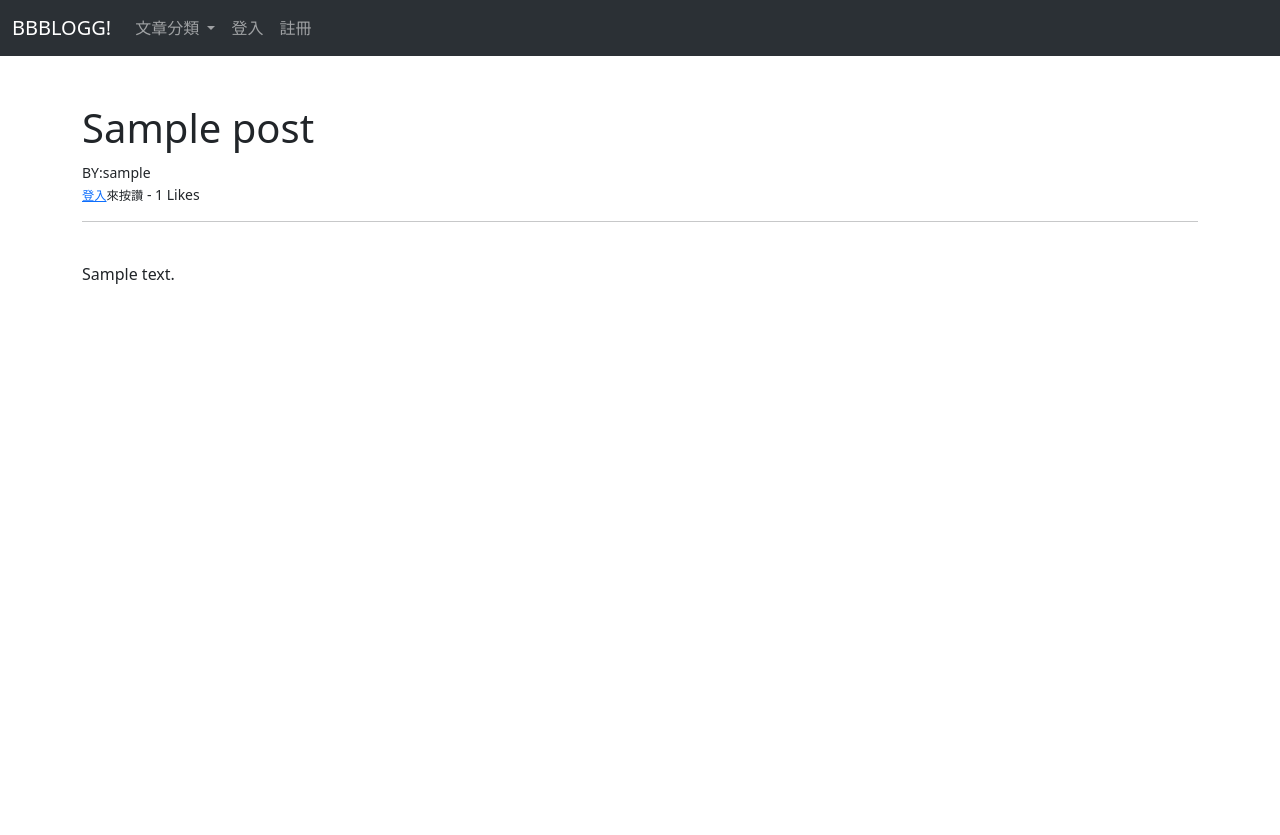
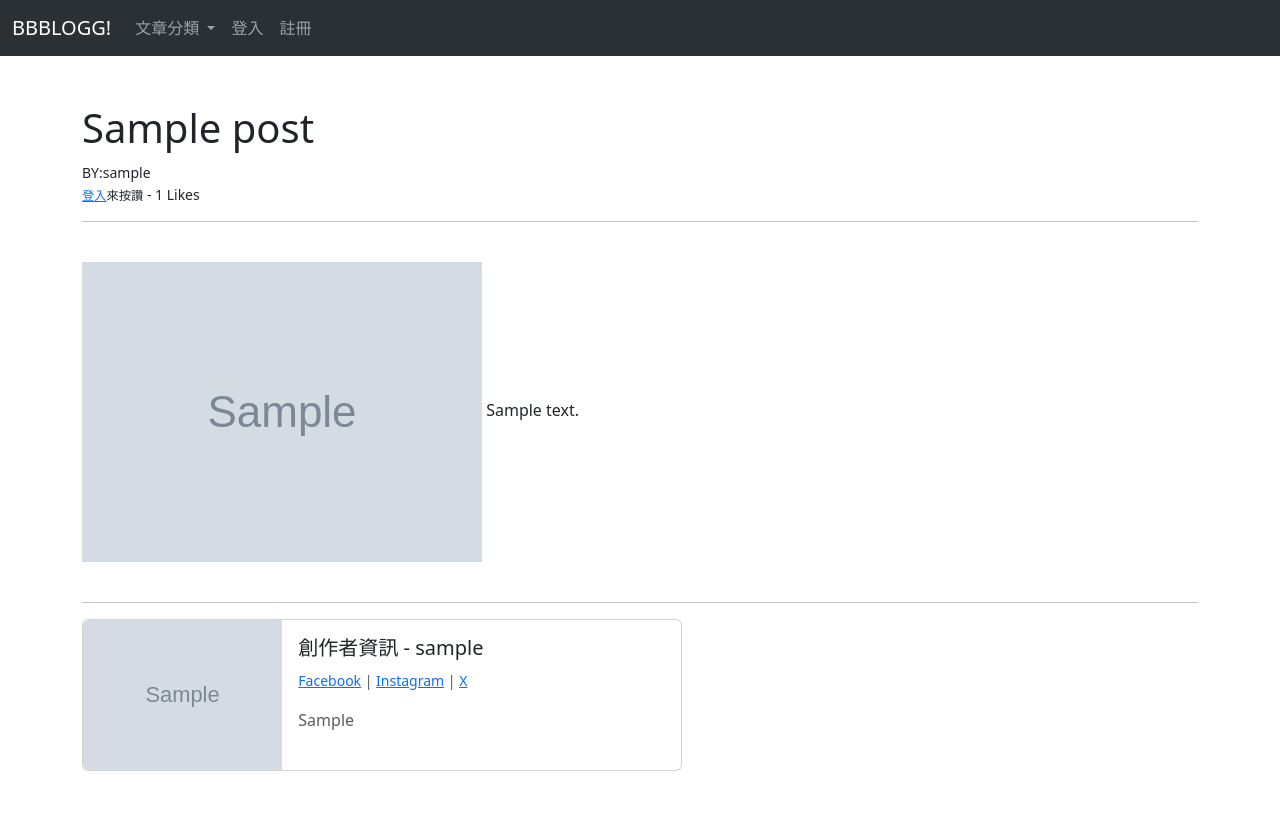
Before and after one commit to jimmy81726/blog_django, a Django app: page /article-detail/1 in a window 1280 px wide. Before the commit the page ends 284 px from the top, so only its background shows below. Run offline with Django 4.2, Linux system fonts and the light colour scheme; tables that the repository leaves empty hold one stand-in row (values such as "Sample post"); grey boxes marked "Sample" are stand-in pictures; some libraries are stand-ins or nearby versions.

Commit message:
profilecard寫好

```diff
--- a/blog/settings.py
+++ b/blog/settings.py
@@ -124,6 +124,9 @@ USE_TZ = True
 STATIC_URL = "static/"
 STATIC_ROOT = os.path.join(BASE_DIR, "staticfiles")
 
+MEDIA_URL = "media/"
+MEDIA_ROOT = os.path.join(BASE_DIR, "media")
+
 # Default primary key field type
 # https://docs.djangoproject.com/en/4.2/ref/settings/#default-auto-field
 
--- a/blog/urls.py
+++ b/blog/urls.py
@@ -14,6 +14,8 @@ Including another URLconf
     1. Import the include() function: from django.urls import include, path
     2. Add a URL to urlpatterns:  path('blog/', include('blog.urls'))
 """
+from django.conf import settings
+from django.conf.urls.static import static
 from django.contrib import admin
 from django.urls import path, include
 from user.views import PasswordChange
@@ -25,4 +27,4 @@ urlpatterns = [
     path("user/", include("user.urls")),
     # 沒辦法改UserChangeForm的改密碼的連結,只好土法煉鋼照內部的設定增加這個url
     path("<int:id>/password/", PasswordChange.as_view(), name="password"),
-]
+] + static(settings.MEDIA_URL, document_root=settings.MEDIA_ROOT)
--- a/post_comment/admin.py
+++ b/post_comment/admin.py
@@ -1,5 +1,6 @@
 from django.contrib import admin
-from .models import Post, Category
+from .models import Post, Category, ProfileCard
 
 admin.site.register(Post)
 admin.site.register(Category)
+admin.site.register(ProfileCard)
--- a/post_comment/forms.py
+++ b/post_comment/forms.py
@@ -15,7 +15,7 @@ class PostForm(forms.ModelForm):
     # 在Meta下寫是針對內部已有的更新
     class Meta:
         model = Post
-        fields = ("title", "author", "category", "content")
+        fields = ("title", "author", "category", "images", "content")
         widgets = {
             "title": forms.TextInput(
                 attrs={"class": "form-control", "placeholder": "請輸入標題"}
@@ -41,6 +41,7 @@ class PostForm(forms.ModelForm):
             "author": "作者",
             "category": "文章類型",
             "content": "內容",
+            "images": "開頭圖片",
         }
 
 
--- a/post_comment/models.py
+++ b/post_comment/models.py
@@ -2,6 +2,21 @@ from django.db import models
 from django.contrib.auth.models import User
 from django.urls import reverse
 from ckeditor.fields import RichTextField
+
+
+class ProfileCard(models.Model):
+    # 先建立與User的連結,連到外鍵author
+    user = models.OneToOneField(User, null=True, on_delete=models.CASCADE)
+    selfinfo = models.TextField()
+    fb_url = models.CharField(max_length=255, null=True, blank=True)
+    ig_url = models.CharField(max_length=255, null=True, blank=True)
+    twitter_url = models.CharField(max_length=255, null=True, blank=True)
+    profile_pic = models.ImageField(
+        null=True, blank=True, upload_to="images/profilecard"
+    )
+
+    def __str__(self):
+        return str(self.user)
 
 
 # 只是建立類別名,以供文章發布和修改用,只可由超級使用者在admin增加修改
@@ -19,6 +34,8 @@ class Category(models.Model):
 class Post(models.Model):
     title = models.CharField(max_length=255)
     author = models.ForeignKey(User, on_delete=models.CASCADE)
+    # 圖片上傳至images/
+    images = models.ImageField(null=True, blank=True, upload_to="images/")
     content = RichTextField(blank=True, null=True)
     # content = models.TextField()
     date_posted = models.DateTimeField(auto_now_add=True)
--- a/post_comment/templates/post_comment/article_detail.html
+++ b/post_comment/templates/post_comment/article_detail.html
@@ -30,10 +30,43 @@
 </small>
 <hr>
 <br>
+{% if post.images %}
+<img src="{{ post.images.url }}">
+{% endif %}
 {{post.content|safe}}
 <br><br>
-
-
+{% if post.author.profilecard %}
+<hr>
+<div class="card mb-3" style="max-width: 600px;">
+    <div class="row g-0">
+        <!-- 注意這邊只是要判斷有沒,不用後面.url -->
+        {% if post.author.profilecard.profile_pic %}
+        <div class="col-md-4">
+            <img src="{{ post.author.profilecard.profile_pic.url }}" class="img-fluid rounded-start">
+        </div>
+        {% endif %}
+        <div class="col-md-8">
+            <div class="card-body">
+                <h5 class="card-title">創作者資訊 - {{post.author}}</h5>
+                <small>
+                    <p class="card-text text-muted">
+                        {% if post.author.profilecard.fb_url %}
+                        <a href="{{ post.author.profilecard.fb_url }}">Facebook</a> |
+                        {% endif %}
+                        {% if post.author.profilecard.ig_url %}
+                        <a href="{{ post.author.profilecard.ig_url }}">Instagram</a> |
+                        {% endif %}
+                        {% if post.author.profilecard.twitter_url %}
+                        <a href="{{ post.author.profilecard.twitter_url }}">X</a>
+                        {% endif %}
+                </small>
+                <p class="card-text text-muted">{{post.author.profilecard.selfinfo}}</p>
+            </div>
+        </div>
+    </div>
+</div>
+<br><br>
+{% endif %}
 
 
 
--- a/post_comment/templates/post_comment/create_article.html
+++ b/post_comment/templates/post_comment/create_article.html
@@ -9,7 +9,7 @@
 <hr>
 <br><br>
 <div class="form-group">
-    <form action="" method="POST">
+    <form action="" method="POST" enctype="multipart/form-data">
         {% csrf_token %}
         {{form.media}}
         {{form.as_p}}
--- a/post_comment/templates/post_comment/index.html
+++ b/post_comment/templates/post_comment/index.html
@@ -7,6 +7,7 @@
 
 <!-- 模板上下文變量預設object_list -->
 <h1>最新文章....</h1>
+<hr>
 {% for post in object_list %}
 
 <li>
@@ -23,7 +24,6 @@
 
     </small>
 </li>
-
 {% endfor %}
 
 
```
Also changed, not shown: post_comment/migrations/0007_post_images.py (added), post_comment/migrations/0008_profilecard.py (added), post_comment/migrations/0009_alter_profilecard_selfinfo.py (added), post_comment/migrations/0010_alter_profilecard_fb_url_alter_profilecard_ig_url_and_more.py (added), 1 other file.
